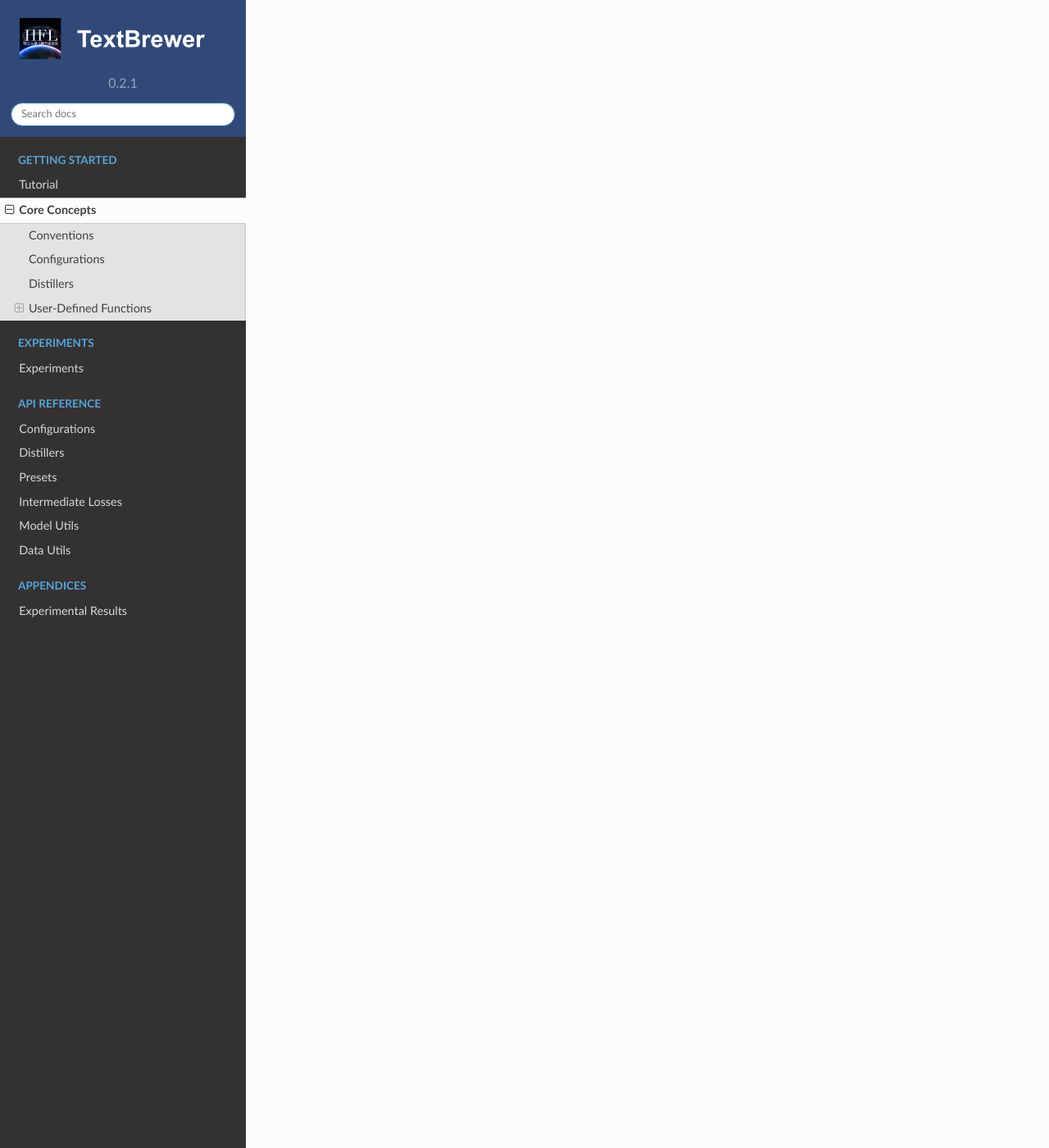
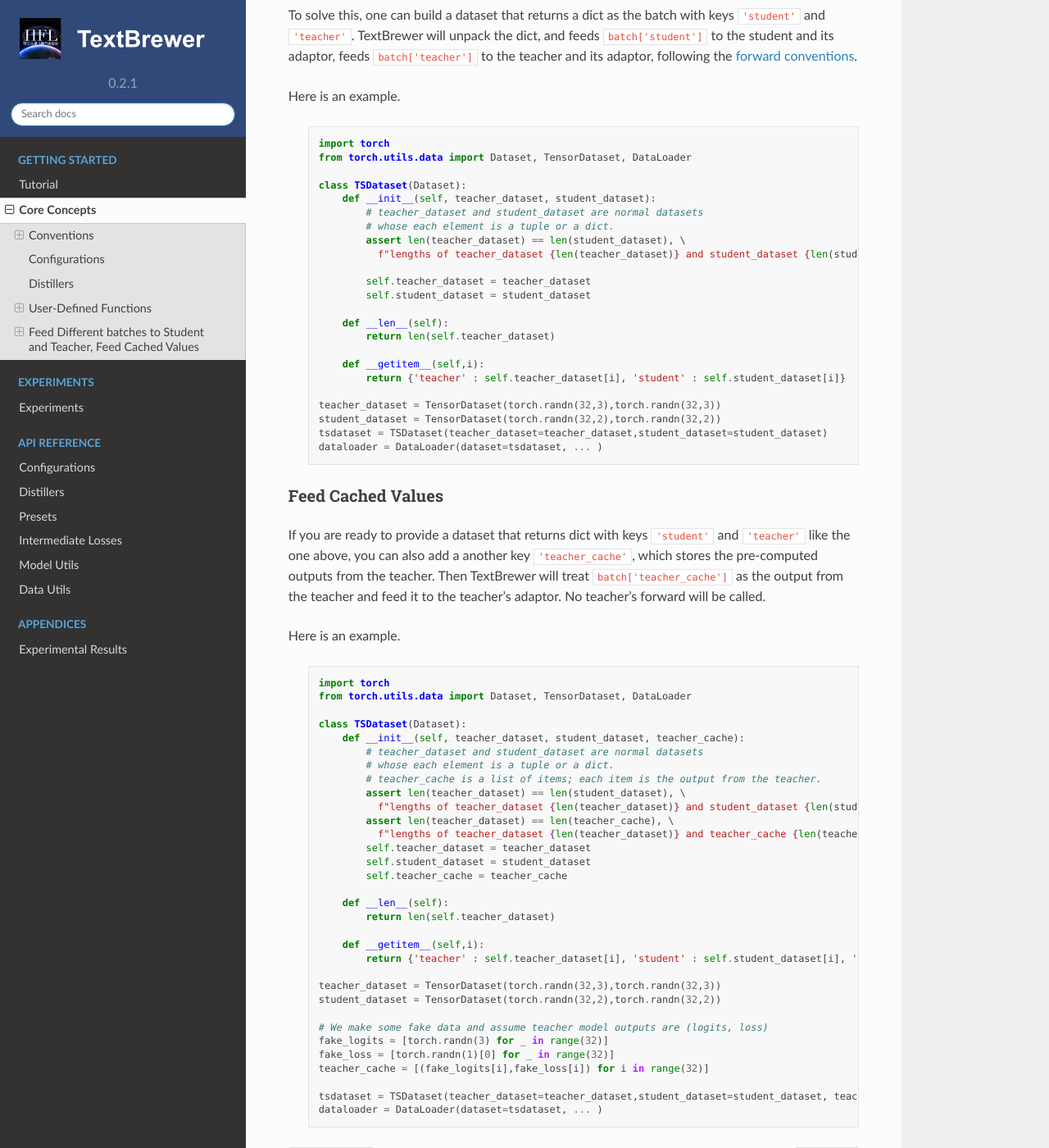
Before and after one commit to airaria/TextBrewer, a Sphinx documentation site: the page built from docs/source/Concepts.rst, in a window 1280 px wide and 1400 px high, scrolled down 4752 px. Shown: the whole window at 82% size. Built offline with Sphinx 7.4.7 and the Read the Docs theme 2.0.0, drawn with Linux system fonts in a browser that asks for light colours; some of the changed text lies outside the part shown.

Commit message:
update docs

```diff
--- a/docs/source/Concepts.rst
+++ b/docs/source/Concepts.rst
@@ -22,10 +22,22 @@
             # check batch datatype
             # passes batch to the model and adaptors
 
-    .. note::
-        1. During training, the distiller will check if the ``batch`` is a ``dict``, if so the model will be called as ``model(**batch, **args)``, otherwise the model is called as ``model(*batch, **args)``. Hence if the batch is not a dict, **users should make sure that the order of each element in the batch is the same as the order of the arguments of** ``model.forward``. ``args`` is used for passing additional parameters.
-        2. Users can define a ``batch_postprocessor`` function to post-process batches if needed. ``batch_postprocessor`` should take a batch and return a batch. See the explanation on ``train`` method of :ref:`distillers` for more details.
 
+Batch Format(important)
+-----------------------
+
+.. _forward-conventions:
+
+**Foward conventions**: each batch to be passed to the model should be a ``dict`` or ``tuple``:
+
+* if the batch is a ``dict``, the model will be called as ``model(**batch, **args)``;
+* if the batch is a ``tuple``, the model is called as ``model(*batch, **args)``.
+
+Hence if the batch is not a dict, **users should make sure that the order of each element in the batch is the same as the order of the arguments of** ``model.forward``. ``args`` is used for passing additional parameters.
+
+Users can additionaly define a ``batch_postprocessor`` function to post-process batches if needed. ``batch_postprocessor`` should take a batch and return a batch. See the explanation on ``train`` method of :ref:`distillers` for more details.
+
+Since version 0.2.1, TextBrewer supports more flexible inputs scheme: users can **feed different batches to student and teacher**, or **feed the cached values** to save the forward pass time. See `Feed Different batches to Student and Teacher, Feed Cached Values`_.
 
 Configurations
 ==============
@@ -145,3 +157,87 @@
         return {'logits': (model_outputs[0],),
             'hidden': model.outputs[1],
             'inputs_mask': batch[1]}
+
+.. _different_batches:
+
+Feed Different batches to Student and Teacher, Feed Cached Values
+=====================================================================
+
+Feed Different batches
+----------------------
+
+In some cases, student and teacher read different inputs. For example, if you distill a RoBERTa model to a BERT model,
+they cannot share the inputs since they have different vocabularies.
+
+To solve this, one can build a dataset that returns a dict as the batch with keys ``'student'`` and ``'teacher'``.
+TextBrewer will unpack the dict, and feeds ``batch['student']`` to the student and its adaptor, feeds ``batch['teacher']`` to the teacher and its adaptor, following the :ref:`forward conventions <forward-conventions>`.
+
+Here is an example.
+
+    .. code-block:: python
+
+      import torch
+      from torch.utils.data import Dataset, TensorDataset, DataLoader
+
+      class TSDataset(Dataset):
+          def __init__(self, teacher_dataset, student_dataset):
+              # teacher_dataset and student_dataset are normal datasets
+              # whose each element is a tuple or a dict.
+              assert len(teacher_dataset) == len(student_dataset), \
+                f"lengths of teacher_dataset {len(teacher_dataset)} and student_dataset {len(student_dataset)} are not the same!"
+
+              self.teacher_dataset = teacher_dataset
+              self.student_dataset = student_dataset
+
+          def __len__(self):
+              return len(self.teacher_dataset)
+
+          def __getitem__(self,i):
+              return {'teacher' : self.teacher_dataset[i], 'student' : self.student_dataset[i]}
+
+      teacher_dataset = TensorDataset(torch.randn(32,3),torch.randn(32,3))
+      student_dataset = TensorDataset(torch.randn(32,2),torch.randn(32,2))
+      tsdataset = TSDataset(teacher_dataset=teacher_dataset,student_dataset=student_dataset)
+      dataloader = DataLoader(dataset=tsdataset, ... )
+
+Feed Cached Values
+-------------------
+
+If you are ready to provide a dataset that returns dict with keys ``'student'`` and ``'teacher'`` like the one above, you can also add a another key ``'teacher_cache'``, which stores the pre-computed outputs from the teacher. Then TextBrewer will treat ``batch['teacher_cache']`` as the output from the teacher and feed it to the teacher's adaptor. No teacher's forward will be called.
+
+Here is an example.
+
+    .. code-block:: python
+
+      import torch
+      from torch.utils.data import Dataset, TensorDataset, DataLoader
+
+      class TSDataset(Dataset):
+          def __init__(self, teacher_dataset, student_dataset, teacher_cache):
+              # teacher_dataset and student_dataset are normal datasets
+              # whose each element is a tuple or a dict.
+              # teacher_cache is a list of items; each item is the output from the teacher.
+              assert len(teacher_dataset) == len(student_dataset), \
+                f"lengths of teacher_dataset {len(teacher_dataset)} and student_dataset {len(student_dataset)} are not the same!"
+              assert len(teacher_dataset) == len(teacher_cache), \
+                f"lengths of teacher_dataset {len(teacher_dataset)} and teacher_cache {len(teacher_cache)} are not the same!"
+              self.teacher_dataset = teacher_dataset
+              self.student_dataset = student_dataset
+              self.teacher_cache = teacher_cache
+
+          def __len__(self):
+              return len(self.teacher_dataset)
+
+          def __getitem__(self,i):
+              return {'teacher' : self.teacher_dataset[i], 'student' : self.student_dataset[i], 'teacher_cache':self.teacher_cache[i]}
+
+      teacher_dataset = TensorDataset(torch.randn(32,3),torch.randn(32,3))
+      student_dataset = TensorDataset(torch.randn(32,2),torch.randn(32,2))
+
+      # We make some fake data and assume teacher model outputs are (logits, loss)
+      fake_logits = [torch.randn(3) for _ in range(32)]
+      fake_loss = [torch.randn(1)[0] for _ in range(32)]
+      teacher_cache = [(fake_logits[i],fake_loss[i]) for i in range(32)]
+
+      tsdataset = TSDataset(teacher_dataset=teacher_dataset,student_dataset=student_dataset, teacher_cache=teacher_cache)
+      dataloader = DataLoader(dataset=tsdataset, ... )
```
Also changed, not shown: other parts of docs/source/Concepts.rst (+1 -1 lines), README.md (+28 -9 lines), README_ZH.md (+24 -10 lines), docs/source/Tutorial.rst (+20 -3 lines), pics/adaptor.png, pics/distillation_workflow2.png (added).
